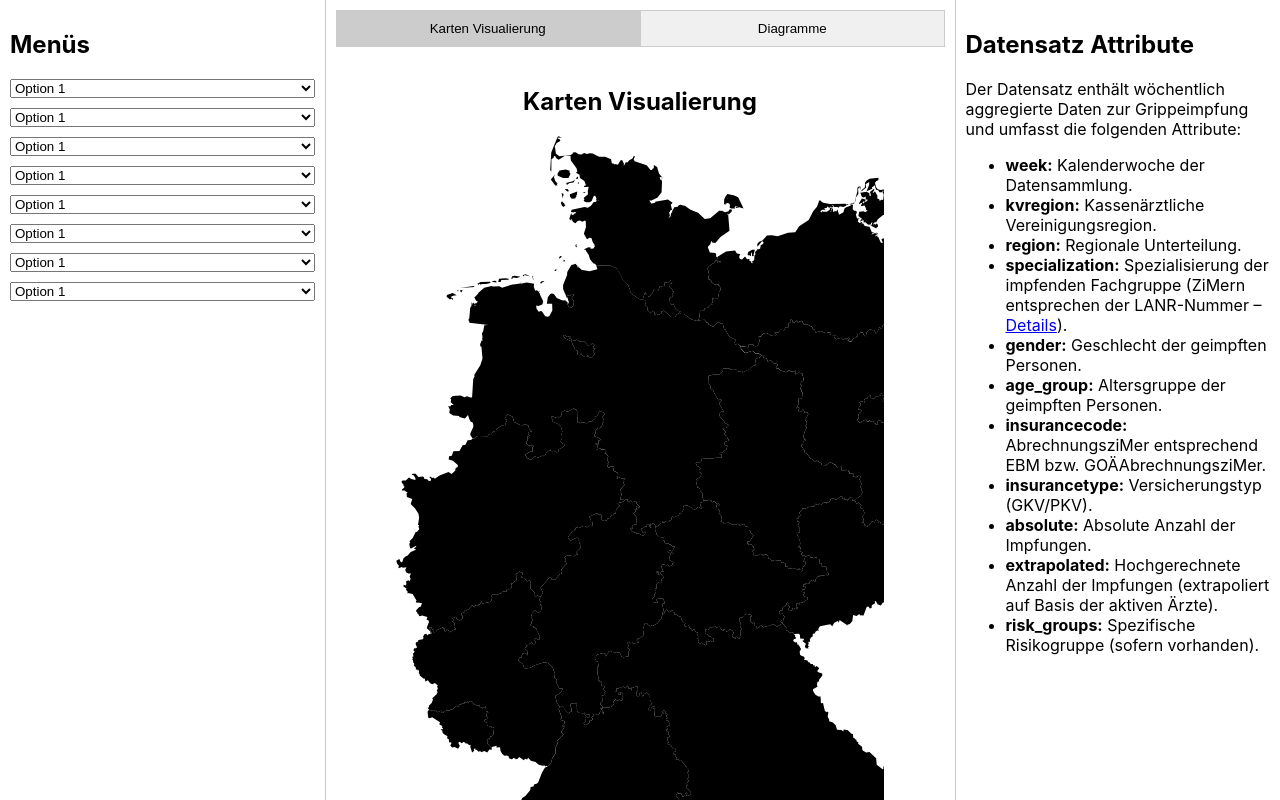
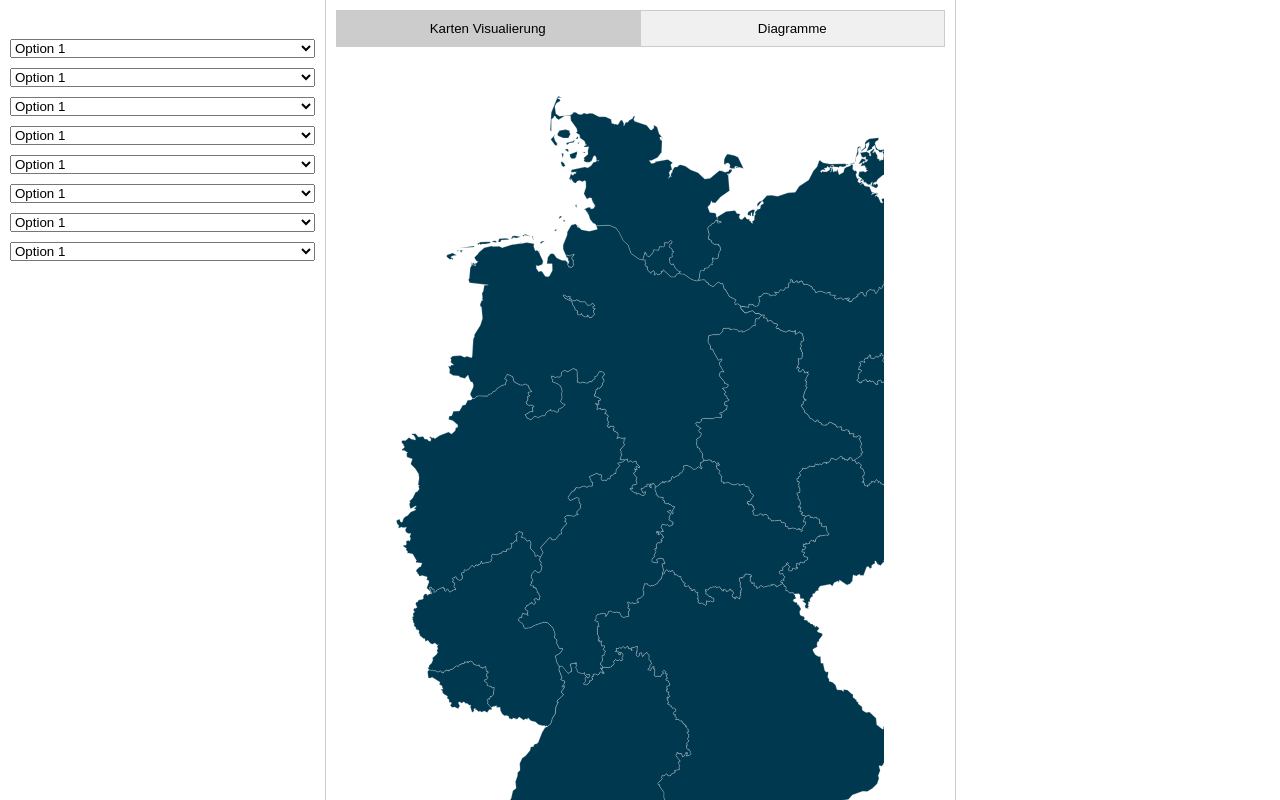
Before and after one commit to mnkrave/DatathonStads, a React (Create React App) app in the folder frontend/: page / in a window 1280 px wide. Shown: the top 800 px of the page. Built offline with nearby package versions, Linux system fonts and the light colour scheme.

Commit message:
init App.js

```diff
--- a/frontend/src/App.js
+++ b/frontend/src/App.js
@@ -1,19 +1,23 @@
 import React, { useState } from 'react';
+// Importiere das SVG als React-Komponente (funktioniert mit create-react-app und SVGR)
 import { ReactComponent as Germany } from './germany.svg';
+// CSS importieren
+import './styles.css';
 
 function App() {
   const [activeTab, setActiveTab] = useState(0);
 
-  // Beispiel-Handler für Interaktivität
+  // Beispiel-Handler, falls du Klicks verarbeiten möchtest
   const handleSVGClick = (event) => {
     console.log("SVG wurde angeklickt", event);
-    // Hier kann später weitere Logik implementiert werden
+    // Hier kannst du später Logik ergänzen,
+    // z.B. anhand von event.target.id ermitteln, welches Bundesland geklickt wurde.
   };
 
   return (
       <div className="App" style={{ display: 'flex', height: '100vh' }}>
-        {/* Linke Spalte: 8 Dropdown-Menüs */}
-        <div style={{ flex: 1, borderRight: '1px solid #ccc', padding: '10px' }}>
+        {/* Linke Spalte: Dropdown-Menüs */}
+        <div style={{ flex: 1, borderRight: '1px solid #ccc', padding: '10px', color: '#fff' }}>
           <h2>Menüs</h2>
           {Array.from({ length: 8 }).map((_, index) => (
               <select
@@ -32,7 +36,7 @@ function App() {
         </div>
 
         {/* Mittlere Spalte: Tabs */}
-        <div style={{ flex: 2, borderRight: '1px solid #ccc', padding: '10px' }}>
+        <div style={{ flex: 2, borderRight: '1px solid #ccc', padding: '10px', color: '#fff' }}>
           {/* Tab Header */}
           <div style={{ display: 'flex', marginBottom: '20px' }}>
             <button
@@ -72,7 +76,7 @@ function App() {
                   }}
               >
                 <h2>Karten Visualierung</h2>
-                {/* Verwende die interaktive SVG-Komponente */}
+                {/* Hier wird die interaktive SVG-Karte eingebunden */}
                 <Germany
                     onClick={handleSVGClick}
                     style={{ width: '80%', cursor: 'pointer' }}
@@ -117,26 +121,8 @@ function App() {
         </div>
 
         {/* Rechte Spalte: Datensatz Attribute */}
-        <div style={{ flex: 1, padding: '10px', overflowY: 'auto' }}>
-          <h2>Datensatz Attribute</h2>
-          <p>
-            Der Datensatz enthält wöchentlich aggregierte Daten zur Grippeimpfung und umfasst die folgenden Attribute:
-          </p>
-          <ul>
-            <li><strong>week:</strong> Kalenderwoche der Datensammlung.</li>
-            <li><strong>kvregion:</strong> Kassenärztliche Vereinigungsregion.</li>
-            <li><strong>region:</strong> Regionale Unterteilung.</li>
-            <li><strong>specialization:</strong> Spezialisierung der impfenden Fachgruppe (ZiMern entsprechen der LANR-Nummer –
-              <a href="https://de.wikipedia.org/wiki/Lebenslange_Arztnummer#Aufbau" target="_blank" rel="noopener noreferrer">Details</a>
-              ).</li>
-            <li><strong>gender:</strong> Geschlecht der geimpften Personen.</li>
-            <li><strong>age_group:</strong> Altersgruppe der geimpften Personen.</li>
-            <li><strong>insurancecode:</strong> AbrechnungsziMer entsprechend EBM bzw. GOÄAbrechnungsziMer.</li>
-            <li><strong>insurancetype:</strong> Versicherungstyp (GKV/PKV).</li>
-            <li><strong>absolute:</strong> Absolute Anzahl der Impfungen.</li>
-            <li><strong>extrapolated:</strong> Hochgerechnete Anzahl der Impfungen (extrapoliert auf Basis der aktiven Ärzte).</li>
-            <li><strong>risk_groups:</strong> Spezifische Risikogruppe (sofern vorhanden).</li>
-          </ul>
+        <div style={{ flex: 1, padding: '10px', overflowY: 'auto', color: '#fff' }}>
+
         </div>
       </div>
   );
--- /dev/null
+++ b/frontend/src/styles.css
@@ -0,0 +1,24 @@
+/* ------ styles.css ------ */
+
+* {
+  margin: 0;
+  padding: 0;
+}
+
+body {
+  background-color: #8000;
+}
+
+/* Gestalte alle Pfade in der SVG */
+svg path {
+  fill: #00394f;
+  stroke: #eee;
+  stroke-width: 0.25;
+}
+
+/* Beim Hover ändern sich Farbe und Cursor */
+svg path:hover {
+  fill: #006284;
+  transition: 0.6s;
+  cursor: pointer;
+}
```
